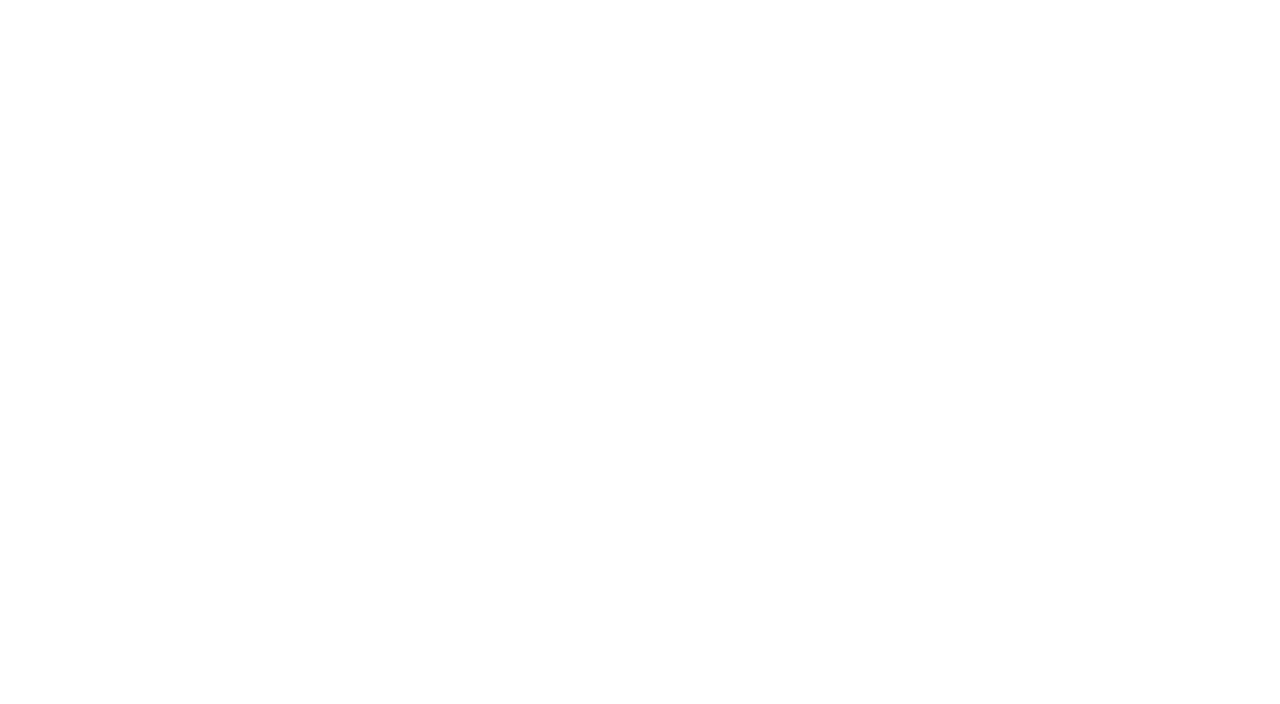
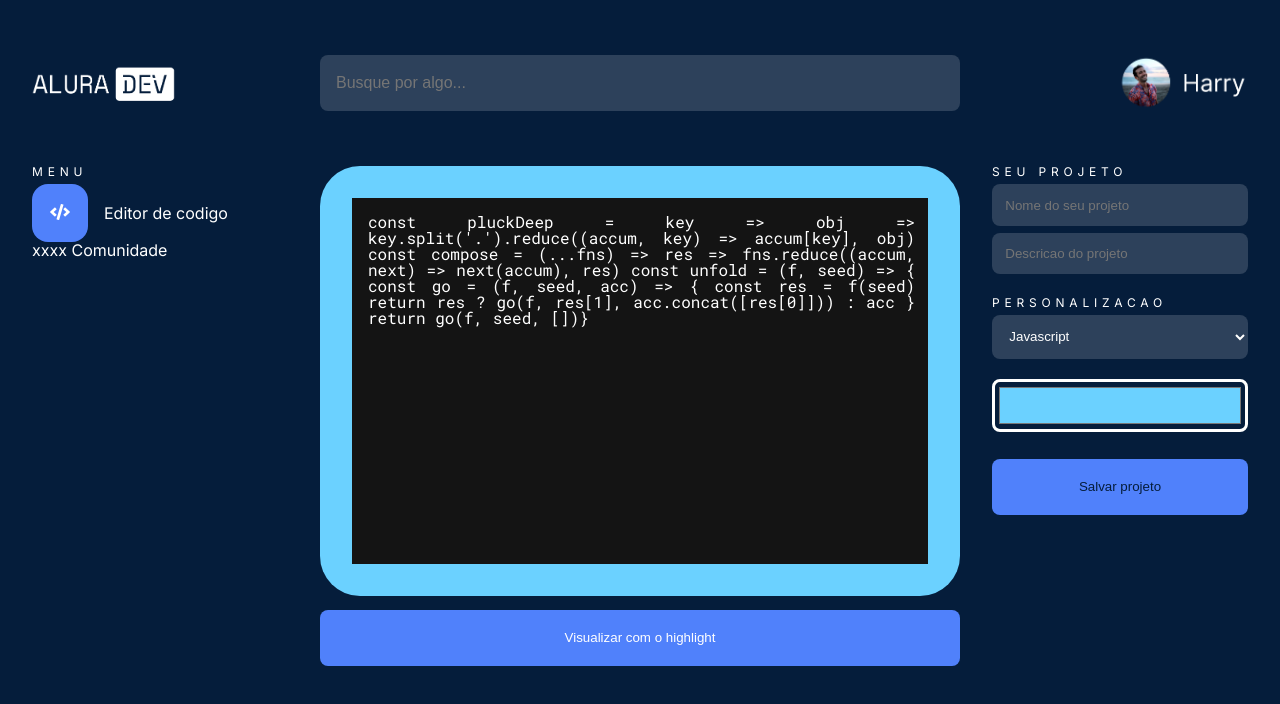
Before and after one commit to janynnemattos/alura_challenge, a plain HTML site: page index.html in a window 1280 px wide. Drawn offline with Linux system fonts and the light colour scheme.

Commit message:
First commit

```diff
--- a/index.html
+++ b/index.html
@@ -1,15 +1,85 @@
 <!DOCTYPE html>
+<html lang="PT-BR">
     <head>
-        <html lang="PT-BR">
+        <meta charset="utf-8">
+        <link rel="stylesheet" href="reset.css">
+        <link rel="stylesheet" href="style.css">
+        <link rel="preconnect" href="https://fonts.gstatic.com">
+            <link href="https://fonts.googleapis.com/css2?family=Inter&display=swap" rel="stylesheet">
+        <link rel="preconnect" href="https://fonts.gstatic.com">
+            <link href="https://fonts.googleapis.com/css2?family=Roboto+Mono&display=swap" rel="stylesheet">
     </head>
 
     <body>
         <header>
+            <div class="cabecalho">
+                <img class ="logo-cabecalho" src="imgs/logo-plataforma.png">
 
+                <div id="busca-cabecalho">
+                   <input type="search" id="textobusca" placeholder="Busque por algo...">
+                </div>
+
+                <img class ="userfoto-cabecalho" src="imgs/foto-perfil.png">
+            </div>
         </header>
 
-        <main>
+        <main class="corpo-do-site">
+            <nav class="menu-navegacao">
+                <h1 class="titulo-principal">Menu</h1>
 
+                <ul>
+                    <li><a class="link-navegacao" href="url">
+                        <div class="icon-cointainer">
+                            <img src="imgs/icon-1.svg" class="icone">
+                        </div> Editor de codigo</a></li>
+                    <li><a class="link-navegacao" href="url">xxxx Comunidade</a></li>
+                </ul>
+
+            </nav>
+
+            <div class="meio-pagina">
+            <div class="editor-texto">
+                <div class="botoes">
+                </div>
+                <div class="interior-editor-texto">
+                    <p>const pluckDeep = key => obj => key.split('.').reduce((accum, key) => accum[key], obj)
+
+                    const compose = (...fns) => res => fns.reduce((accum, next) => next(accum), res)
+
+                    const unfold = (f, seed) => {
+                        const go = (f, seed, acc) => {
+                        const res = f(seed)
+                        return res ? go(f, res[1], acc.concat([res[0]])) : acc
+                          }
+                        return go(f, seed, [])}</p>
+                </div>
+            </div>
+            <button class="botao-highlight">Visualizar com o highlight</button>
+            </div>
+
+
+
+            <form class="menu-direito">
+                <div class="meu-projeto">
+                    <h2 class="titulo-principal">Seu projeto</h2>
+                    <input type="text" id="nome-projeto" placeholder="Nome do seu projeto">
+                    <input type="text" id="descricao-projeto" placeholder="Descricao do projeto">
+                </div>
+                <div class="personalizacao">
+                    <h3 class="titulo-principal">Personalizacao</h3>
+                    <select class="dropdown-selection">
+                        <option>Javascript</option>
+                        <option>HTML</option>
+                        <option>CSS</option>
+                    </select>
+
+
+                <input class="cor-projeto" type="color" value="#6BD1FF">
+
+                <input type="submit" id="salvar-projeto" value="Salvar projeto">
+
+                </div>
+            </form>
         </main>
 
     </body>
--- /dev/null
+++ b/reset.css
@@ -0,0 +1,48 @@
+/* http://meyerweb.com/eric/tools/css/reset/
+   v2.0 | 20110126
+   License: none (public domain)
+*/
+
+html, body, div, span, applet, object, iframe,
+h1, h2, h3, h4, h5, h6, p, blockquote, pre,
+a, abbr, acronym, address, big, cite, code,
+del, dfn, em, img, ins, kbd, q, s, samp,
+small, strike, strong, sub, sup, tt, var,
+b, u, i, center,
+dl, dt, dd, ol, ul, li,
+fieldset, form, label, legend,
+table, caption, tbody, tfoot, thead, tr, th, td,
+article, aside, canvas, details, embed,
+figure, figcaption, footer, header, hgroup,
+menu, nav, output, ruby, section, summary,
+time, mark, audio, video {
+	margin: 0;
+	padding: 0;
+	border: 0;
+	font-size: 100%;
+	font: inherit;
+	vertical-align: baseline;
+}
+/* HTML5 display-role reset for older browsers */
+article, aside, details, figcaption, figure,
+footer, header, hgroup, menu, nav, section {
+	display: block;
+}
+body {
+	line-height: 1;
+}
+ol, ul {
+	list-style: none;
+}
+blockquote, q {
+	quotes: none;
+}
+blockquote:before, blockquote:after,
+q:before, q:after {
+	content: '';
+	content: none;
+}
+table {
+	border-collapse: collapse;
+	border-spacing: 0;
+}
--- a/style.css
+++ b/style.css
@@ -0,0 +1,157 @@
+body {
+    font-family: 'Inter', sans-serif;
+    background: #051D3B;
+    border-radius: 40px;
+    font-size: 16px;
+    height: 24px;
+}
+
+/*cabeca da pagina*/
+.cabecalho {
+    display: flex;
+    justify-content: space-between;
+    align-items: center;
+    margin: 32px 0;
+}
+.logo-cabecalho {
+    width: calc(15% - 1rem);
+    margin: 0 10% 0 1em;
+}
+#busca-cabecalho {
+    border: none;
+    width: 50%;
+}
+#textobusca {
+    background: rgba(255, 255, 255, 0.16);
+    color: #FFFFFF;
+    border-radius: 8px;
+    font-size: 16px;
+    line-height: 20px;
+    border: none;
+    width: 100%;
+    height: 56px;
+    padding-left: 1em;
+}
+.userfoto-cabecalho {
+    width: 15%;
+    margin-left: 10%;
+}
+
+.titulo-principal {
+    letter-spacing: 0.4em;
+    text-transform: uppercase;
+    color: #FFFFFF;
+    font-size: 12px;
+    height: 18px;
+}
+/*corpo do site*/
+.corpo-do-site {
+    display: flex;
+    justify-content: space-between;
+}
+/*menu esquerda*/
+.menu-navegacao {
+   /* padding: 1em;
+    margin: 1em;*/
+    width: 25%;
+    padding: 0 2em;
+    box-sizing: border-box;
+}
+.link-navegacao {
+    color: #FFFFFF;
+    text-decoration: none;
+    display: flex;
+    align-items: center;
+}
+.icon-cointainer {
+    background: #5081FB;
+    padding: 1em;
+    border-radius: 1em;
+    margin-right: 1em;
+}
+/*centro da pagina*/
+.meio-pagina {
+    text-align: center;
+    width: 50%;
+}
+.editor-texto {
+    width: calc(100% - 64px);
+    height: auto;
+    background-color: #6BD1FF;
+    border-radius: 40px;
+    padding: 32px;
+    /*box-sizing: border-box;*/
+
+}
+.interior-editor-texto {
+    font-family: 'Roboto Mono', monospace;
+    background-color: #141414;
+    width: 100%;
+    height: 366px;
+
+}
+.interior-editor-texto p {
+    color: #FFFFFF;
+    width: 95%;
+    height: 234px;
+    text-align: justify;
+    padding: 1em;
+}
+.botao-highlight {
+    background: #5081FB;
+    color: #FFFFFF;
+    border-radius: 8px;
+    border: none;
+    width: 100%;
+    height: 56px;
+    text-align: center;
+    margin: 1em 0;
+}
+
+/*menu direito*/
+.menu-direito {
+    width: 25%;
+    padding: 0 2em;
+    box-sizing: border-box;
+}
+.meu-projeto, .personalizacao {
+    max-width: 100%;
+}
+
+.personalizacao{
+    padding-top: 1em;
+}
+
+#nome-projeto, #descricao-projeto, .dropdown-selection {
+    background: rgba(255, 255, 255, 0.16);
+    color: #FFFFFF;
+    border-radius: 8px;
+    border: none;
+    width: 100%;
+    height: auto;
+    padding: 1em;
+    box-sizing: border-box;
+    margin-bottom: .5em;
+}
+
+.cor-projeto {
+    background: #051D3B;
+    border-radius: 8px;
+    border: solid;
+    border-color: #FFFFFF;
+    width: 100%;
+    height: auto;
+    margin: 1em 0;
+    box-sizing: border-box;
+    height: 4em;
+}
+#salvar-projeto {
+    background: #5081FB;
+    border-radius: 8px;
+    border: none;
+    width: 100%;
+    height: 56px;
+    margin: 1em 0;
+    text-align: center;
+    color: #051D3B;
+}
```
Also changed, not shown: imgs/barra-pesquisa.png (added), imgs/foto-perfil.png (added), imgs/icon-1.svg (added).
